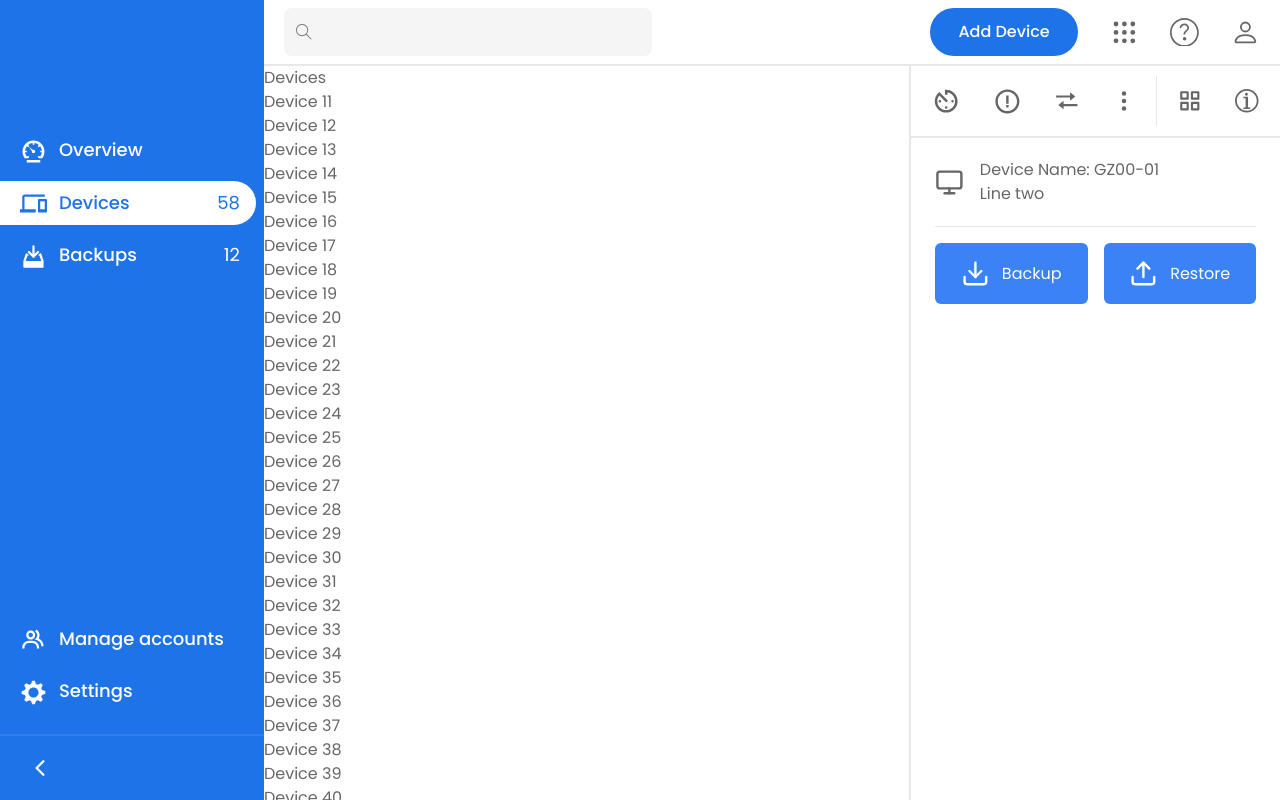
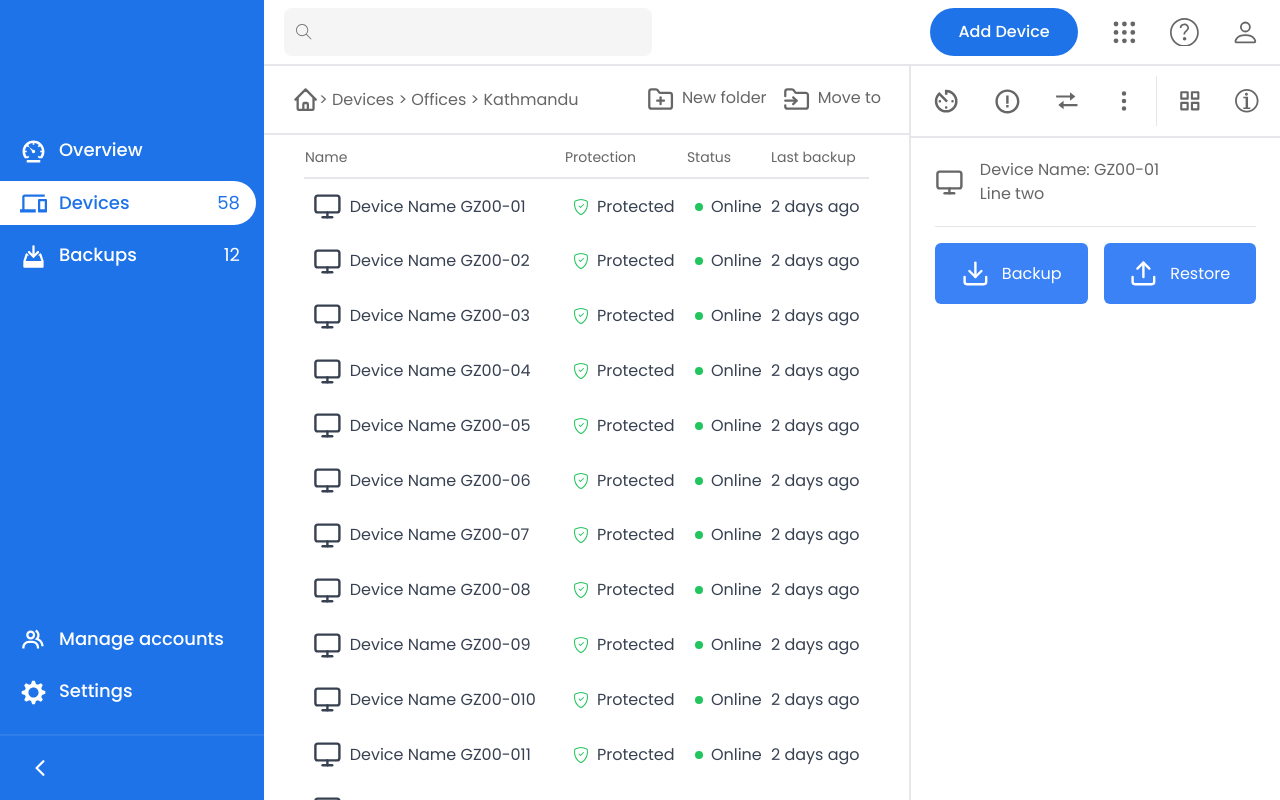
Before and after one commit to shahiutsav/backup-management-tool, a Next.js app: page /devices in a window 1280 px wide. Built offline with nearby package versions, Linux system fonts and the light colour scheme.

Commit message:
Create tables for the devices page

```diff
--- a/app/devices/layout.jsx
+++ b/app/devices/layout.jsx
@@ -1,7 +1,11 @@
 "use client";
 
+import BreadCrumbs from "@components/BreadCrumbs";
 import DetailViewBar from "@components/DetailViewBar";
 import { useEffect, useState } from "react";
+
+import { FiMonitor } from "react-icons/fi";
+import { BsShieldCheck } from "react-icons/bs";
 
 const DevicesLayout = ({ children }) => {
   const [navbarHeight, setNavbarHeight] = useState(0);
@@ -17,15 +21,20 @@ const DevicesLayout = ({ children }) => {
     setTimeout(() => {
       const fetchedDevices = [];
 
-      for (let i = 11; i <= 50; i++) {
-        fetchedDevices.push({ id: i, name: `Device ${i}` });
+      for (let i = 1; i <= 50; i++) {
+        fetchedDevices.push({
+          id: i,
+          name: `Device Name GZ00-0${i}`,
+          protection: "Protected",
+          status: "Online",
+          lastBackup: "2 days ago",
+        });
       }
 
       setDevices(fetchedDevices);
     }, 2000);
   }, []);
 
-  console.log(navbarHeight);
   return (
     <div
       className="flex"
@@ -35,13 +44,49 @@ const DevicesLayout = ({ children }) => {
           : {}
       }
     >
-      <div className="flex-1 overflow-y-scroll">
-        <h2>Devices</h2>
-        <ul>
-          {devices.map((device) => (
-            <li key={device.id}>{device.name}</li>
-          ))}
-        </ul>
+      <div className="flex flex-col flex-1">
+        <BreadCrumbs />
+
+        <div className="flex-1 overflow-y-scroll px-10">
+          <table className="w-full table-auto text-left">
+            <thead className="sticky top-0 z-1 bg-white border-0 after:content-[''] after:absolute after:left-0 after:right-0 after:bottom-0 after:border-b-2">
+              <tr>
+                <th className="font-thin py-3 text-sm">Name</th>
+                <th className="font-thin py-3 text-sm">Protection</th>
+                <th className="font-thin py-3 text-sm">Status</th>
+                <th className="font-thin py-3 text-sm">Last backup</th>
+              </tr>
+            </thead>
+            <tbody className="font-normal text-gray-700">
+              {devices.map((device) => (
+                <tr
+                  key={device.id}
+                  className="cursor-pointer hover:bg-[#e2f2ff]"
+                >
+                  <td>
+                    <div className="flex items-center gap-2 py-3 pl-2">
+                      <FiMonitor size={"1.8em"} />
+                      <span>{device.name}</span>
+                    </div>
+                  </td>
+                  <td>
+                    <div className="flex items-center gap-2 py-3 pl-2">
+                      <BsShieldCheck size={"1em"} className="text-green-500" />
+                      <span>{device.protection}</span>
+                    </div>
+                  </td>
+                  <td>
+                    <div className="flex items-center gap-2 py-3 pl-2">
+                      <div className="w-2 h-2 rounded-full bg-green-500"></div>
+                      <span>{device.status}</span>
+                    </div>
+                  </td>
+                  <td>{device.lastBackup}</td>
+                </tr>
+              ))}
+            </tbody>
+          </table>
+        </div>
       </div>
       <DetailViewBar />
     </div>
--- /dev/null
+++ b/components/BreadCrumbs.jsx
@@ -0,0 +1,29 @@
+import { LuFolderPlus, LuFolderInput } from "react-icons/lu";
+import { HiOutlineHome } from "react-icons/hi";
+
+const BreadCrumbs = () => {
+  return (
+    <div className="flex border-b-2 py-5 px-7">
+      {/* Breadcrumbs */}
+      <div className="flex-1 flex items-center ">
+        {" "}
+        <HiOutlineHome size={"1.7em"} />{" "}
+        <span>&gt; Devices &gt; Offices &gt; Kathmandu</span>
+      </div>
+
+      {/* Buttons */}
+      <div className="flex gap-4">
+        <button className="flex gap-2">
+          <LuFolderPlus size={"1.7em"} />
+          <span>New folder</span>
+        </button>
+        <button className="flex gap-2">
+          <LuFolderInput size={"1.7em"} />
+          <span>Move to</span>
+        </button>
+      </div>
+    </div>
+  );
+};
+
+export default BreadCrumbs;
--- a/components/DetailViewBar.jsx
+++ b/components/DetailViewBar.jsx
@@ -6,7 +6,7 @@ import { FiMonitor, FiDownload, FiUpload } from "react-icons/fi";
 
 const DetailViewBar = () => {
   return (
-    <aside className={`w-min-content border-l-2 sticky right-0 `}>
+    <aside className="w-min-content border-l-2 sticky right-0">
       <div className="flex px-2 py-2 border-b-2 items-center divide-x">
         <div className="flex items-center pr-2 gap-2">
           {/* Schedule button probably */}
```
